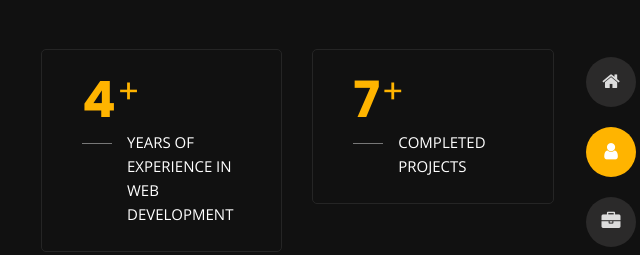
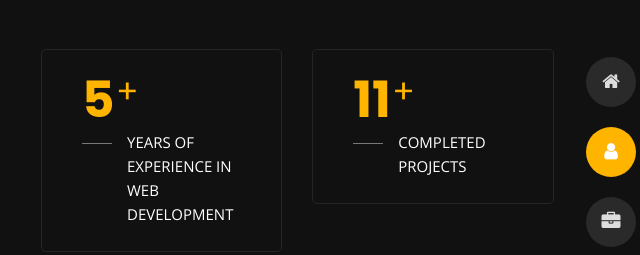
Before and after one commit to basharshaikhani/myprofitol, a plain HTML site: page about.html in a window 1280 px wide. Shown: the part 178-433 px from the top of the page, 614-1254 px from the left. Drawn offline with nearby package versions, Linux system fonts and the light colour scheme.

Commit message:
Update about.html

```diff
--- a/about.html
+++ b/about.html
@@ -232,14 +232,14 @@
                     <div class="row">
                         <div class="col-6">
                             <div class="box-stats with-margin">
-                                <h3 class="poppins-font position-relative">4</h3>
+                                <h3 class="poppins-font position-relative">5</h3>
                                 <p class="open-sans-font m-0 position-relative text-uppercase">years of <span
                                         class="d-block">experience in web development</span></p>
                             </div>
                         </div>
                         <div class="col-6">
                             <div class="box-stats with-margin">
-                                <h3 class="poppins-font position-relative">7</h3>
+                                <h3 class="poppins-font position-relative">11</h3>
                                 <p class="open-sans-font m-0 position-relative text-uppercase">completed <span
                                         class="d-block">projects</span></p>
                             </div>
```
